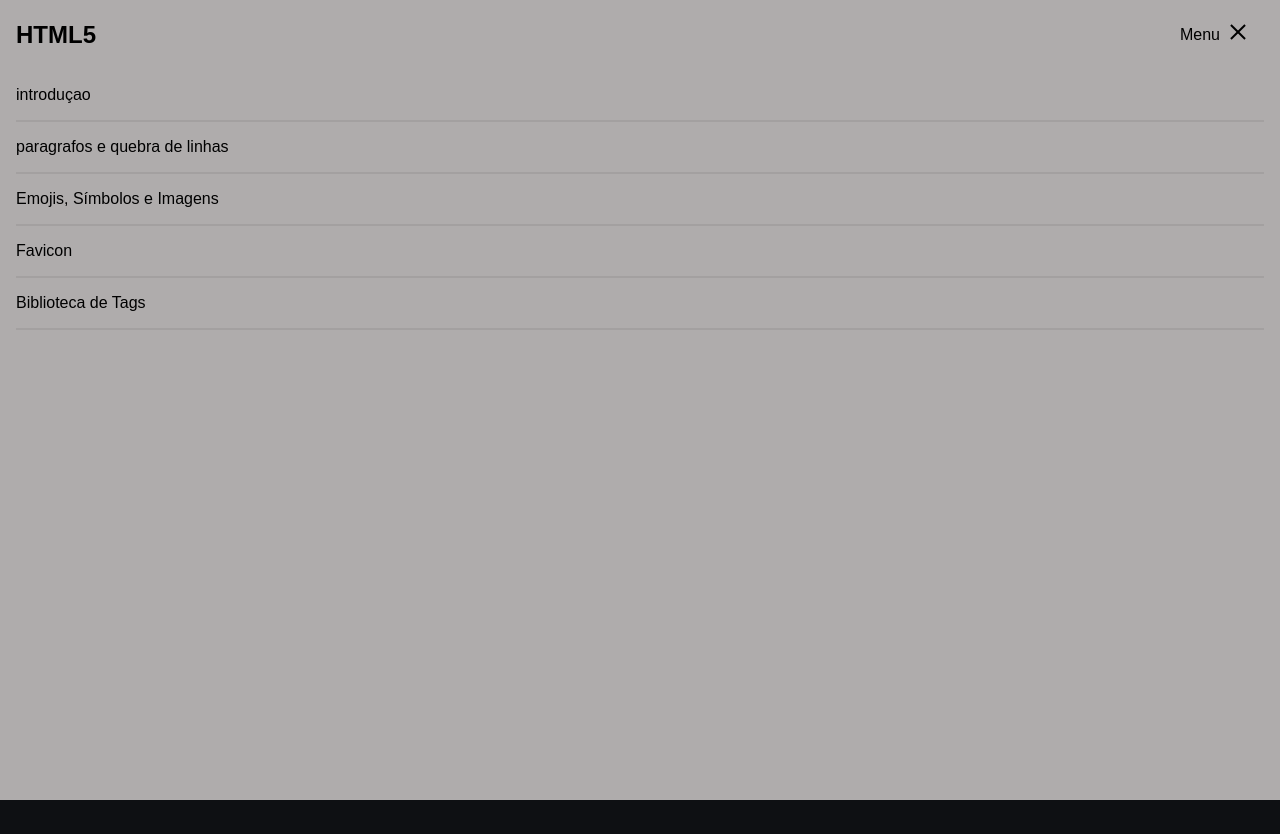
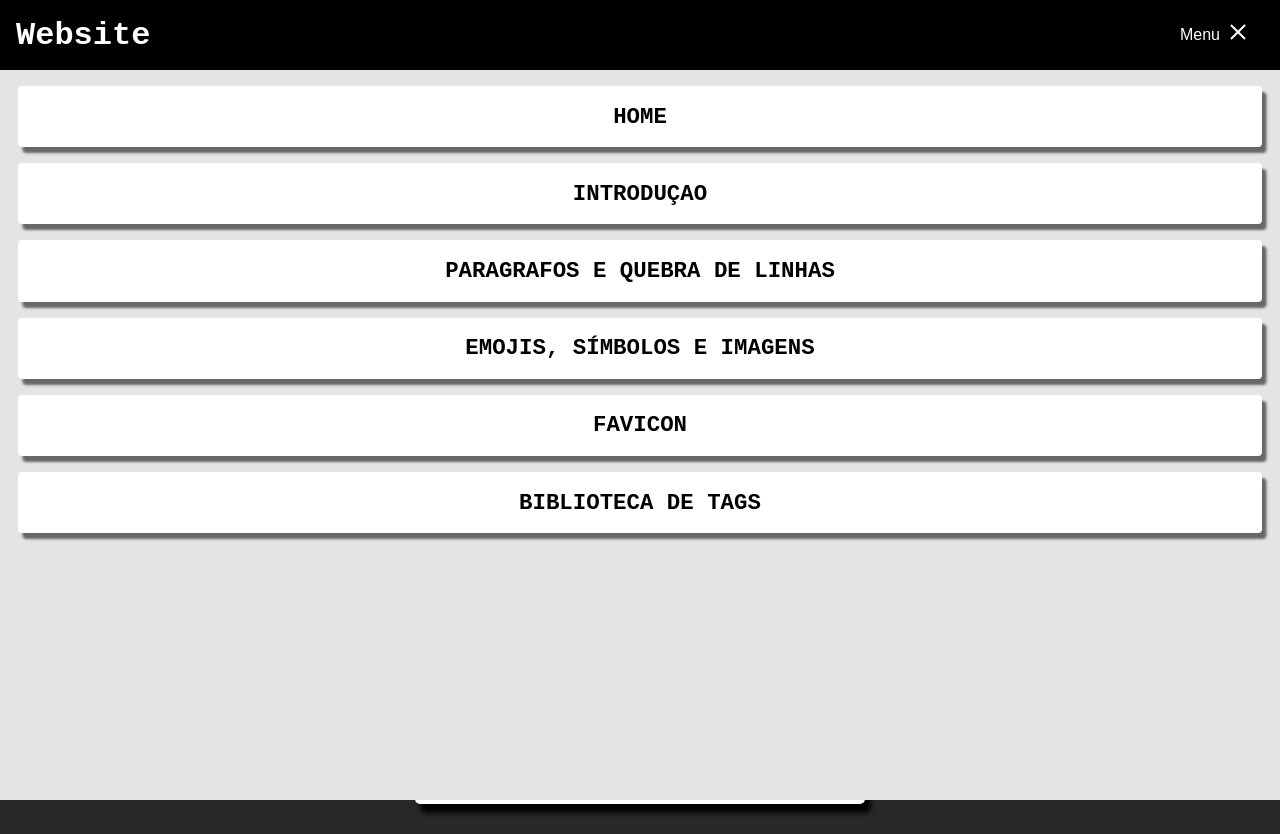
Before and after one commit to klebermmaia/MeusTestes, a plain HTML site: page Projeto X/index.html in a window 1280 px wide. Both pictures are taken after a click on the button "Menu". Before the commit the page ends 800 px from the top, so only its background shows below. Drawn offline with Linux system fonts and the light colour scheme.

Commit message:
melhorias no estilo do index e no nav

```diff
--- a/Projeto X/css/estilo_index.css
+++ b/Projeto X/css/estilo_index.css
@@ -1,16 +1,17 @@
 @charset "UTF-8";
+/*estilo Animação do texto que aparece digitando*/
+body{
+    background: #000000d7;
+}
+#titulo1{
 
-body{
-    background: #0e1013;
-}
-h1{
     max-width: 480px;
     text-align: center;
     margin: 60px auto;
-    font-family: 'Courier New', Courier, monospace;
-    color: #fff;
+    font-family: Courier, monospace;
+    color: rgb(255, 255, 255);
 }
-h1::after{
+#titulo1::after{
     content: '|';
     opacity: 1;
     animation: pisca .89s infinite;
@@ -24,3 +25,73 @@ h1::after{
         opacity: 0;
     }
 }
+/*fim*/
+
+/*Conteudo wrapper*/
+
+.wrapper{
+    max-width: 450px;
+    margin: 0 auto;
+}
+#h1-conteudo{
+    text-align: center;
+    margin: 60px 0px 40px 0px;
+    font-size: 2em;
+    font-family: sans-serif;
+    text-transform: uppercase;
+    color: rgba(183, 235, 241, 0.959);
+    text-decoration: underline;
+}
+.conteudo{
+    background: white;
+    border-radius: 5px;
+    margin-bottom: 30px;
+    margin-top: -20px;
+    padding: 10px;
+    box-shadow: 5.6px 9px 5px rgb(0, 0, 0);
+}
+
+.titulo-info{
+    text-align: center;
+    cursor: pointer;
+    padding: 0px;
+    font-size: 1.4em;
+    font-family: cursive;
+    color: rgba(115, 211, 20, 0.993);
+}
+.titulo-info::before{
+    content: '';
+    display: inline-block;
+    height: 16px;
+    width: 24px;
+    margin-right: 10px;
+    background: rgba(115, 211, 20, 0.993);
+}
+.titulo-info::after{
+    content: '+';
+    float: right;
+    transition: transform .3s ease;
+}
+
+.conteudo-p{
+    padding: 12px;
+    color: rgba(34, 33, 33, 0.973);
+    font-family: sans-serif;
+    font-size: .950rem;
+    line-height: 1.4em;
+    display: none;
+    font-weight: bold;
+    text-align: center;
+}
+.ativar-input{
+    display: none;
+}
+
+.ativar-input:checked + .mostra-conteudo .titulo-info::after {
+    transform: rotate(45deg) scale(1.2);
+    color: red;
+}
+
+.ativar-input:checked + .mostra-conteudo .conteudo-p {
+    display: block;
+}
--- a/Projeto X/css/estilo_nav.css
+++ b/Projeto X/css/estilo_nav.css
@@ -16,8 +16,10 @@ a:hover{
 }
 
 #logo{
-    font-size: 1.5rem;
+    font-size: 2rem;
     font-weight: bold;
+    color: white;
+    font-family: monospace;
 }
 #header {
     box-sizing: border-box;
@@ -26,7 +28,7 @@ a:hover{
     display: flex;
     align-items: center;
     justify-content: space-between;
-    background-color: rgb(175, 172, 172);
+    background-color: rgb(0, 0, 0);
 }
 #menu {
     display: flex;
@@ -39,11 +41,12 @@ a:hover{
 }
 
 #btn-mobile {
+    color: white;
     display: none;
 }
 
 
-@media {
+@media (max-width: 10011px){
     #menu {
         display: block;
         visibility: hidden;
@@ -55,7 +58,7 @@ a:hover{
         transition: 0.4s;
         overflow-y: hidden;
         z-index: 1000;
-        background-color: rgb(175, 172, 172);
+        background-color: rgb(230, 227, 227);
     }
     #nav.active #menu {
         height: calc(100vh - 70px);
@@ -63,9 +66,17 @@ a:hover{
         overflow-y: auto;
     }
     #menu a{
-        padding: 1rem 0;
-        margin: 0 1rem;
-        border-bottom: 2px solid rgba(0, 0, 0, 0.07);
+        padding: 1.1rem 0;
+        margin: 1rem 1.1rem;
+        text-align: center;
+        font-size: 1.4rem;
+        font-family: monospace;
+        font-weight: bold;
+        text-transform: uppercase;
+        border-radius: 4px;
+        box-shadow: 4.5px 6px 2.5px rgba(66, 64, 64, 0.767);
+        background: white;
+
     }
     #btn-mobile {
         display: flex;
--- a/Projeto X/index.html
+++ b/Projeto X/index.html
@@ -11,12 +11,13 @@
 </head>
 <body>
     <header id="header">
-        <a id="logo" href="">HTML5</a>
+        <a id="logo" href="index.html">Website</a>
         <nav id="nav">
             <button aria-label="Abrir menu" id="btn-mobile" aria-haspopup="true" aria-controls="menu" aria-expanded="false">Menu
                 <span id="hamburgue"></span>
             </button>
             <ul id="menu" role="menu">
+                <li><a href="index.html">Home</a></li>
                 <li><a href="introduçao.html">introduçao</a></li>
                 <li><a href="paragrafos_quebra_de_linha.html">paragrafos e quebra de linhas</a></li>
                 <li><a href="emojis_e_imagens.html">Emojis, Símbolos e Imagens</a></li>
@@ -27,9 +28,42 @@
         </nav>
         <script src="js/script.js"></script>
     </header>
-     <h1>HTML5, CSS3, JS e muito mais.</h1>
+     <h1 id="titulo1">HTML5, CSS3, JS e muito mais.</h1>
 
 
+     <div class="wrapper">
+         <h1 id="h1-conteudo">html</h1>
+
+        <div class="conteudo">
+            <input type="checkbox" class="ativar-input" id="html">
+            <div class="mostra-conteudo">
+                <label for="html">
+                    <h2 class="titulo-info">O que é HTML.</h2>
+                </label>
+                <p class="conteudo-p">HTML é uma sigla que vem do ingles que significa Hyper Text Markup Language, ou no porquetes Hiper Linguagem de Marcação de Texto. O HTML tem como objetivo inserir conteudo e estabelecer estruturas para um Website.</p>
+            </div>
+        </div>
+        <h1 id="h1-conteudo">css</h1>
+        <div class="conteudo">
+            <input type="checkbox" class="ativar-input" id="css">
+            <div class="mostra-conteudo">
+                <label for="css">
+                    <h2 class="titulo-info">O que é CSS.</h2>
+                </label>
+                <p class="conteudo-p">CSS é uma singla que vem do ingles que siginifica Cascading Style Sheets, ou no portugues Folha de Estilo em Cascatas. O CSS tem como objetivo trazer estilo ao um Website. </p>
+            </div>
+        </div>
+        <h1 id="h1-conteudo">js</h1>
+        <div class="conteudo">
+            <input type="checkbox" class="ativar-input" id="js">
+            <div class="mostra-conteudo">
+                <label for="js">
+                    <h2 class="titulo-info">O que é JS.</h2>
+                </label>
+                <p class="conteudo-p">JavaScript é uma linguagem de programação que permite a você implementar itens complexos em páginas web, toda vez que uma página da web faz mais do que simplesmente mostrar a você informação estática, mostrando conteúdo que se atualiza em um intervalo de tempo, mapas interativos ou gráficos 2D/3D animados, etc</p>
+            </div>
+        </div>
+     </div>
 
      <script src="js/script_index.js"></script>
 </body>
--- a/Projeto X/js/script_index.js
+++ b/Projeto X/js/script_index.js
@@ -1,4 +1,4 @@
-
+/*Animação do texto que aparece digitando*/
 
 const titulo = document.querySelector('h1');
 typeWrite(titulo);
```
Also changed, not shown: Projeto X/Semantica.html (+3 -1 lines), Projeto X/emojis_e_imagens.html (+3 -1 lines), Projeto X/favicon.html (+3 -1 lines), Projeto X/introduçao.html (+3 -1 lines), Projeto X/paragrafos_quebra_de_linha.html (+3 -1 lines), Projeto X/semantica_das_tags/italico.html (+9 -7 lines), Projeto X/semantica_das_tags/tag_h1_h6.html (+9 -7 lines), Projeto X/semantica_das_tags/tag_strong.html (+9 -7 lines), Projeto X/tags.html (+3 -1 lines).
